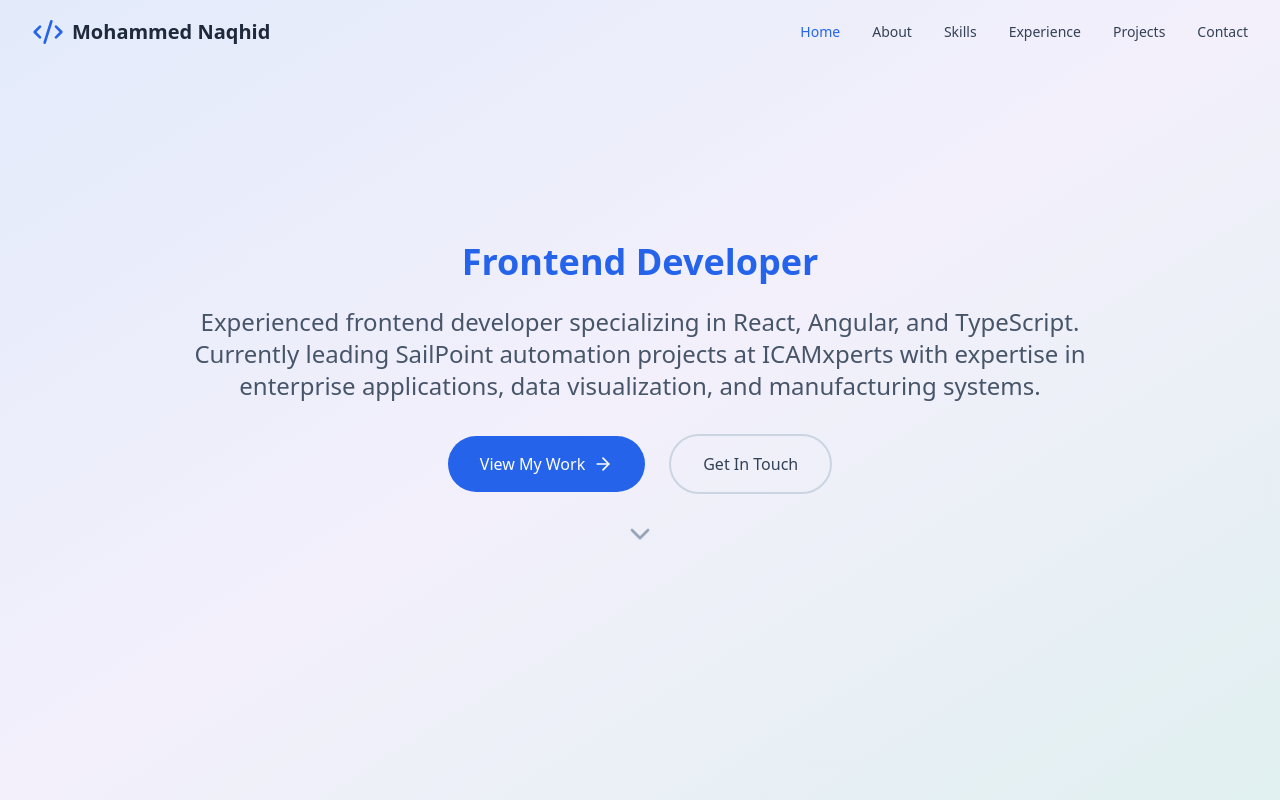
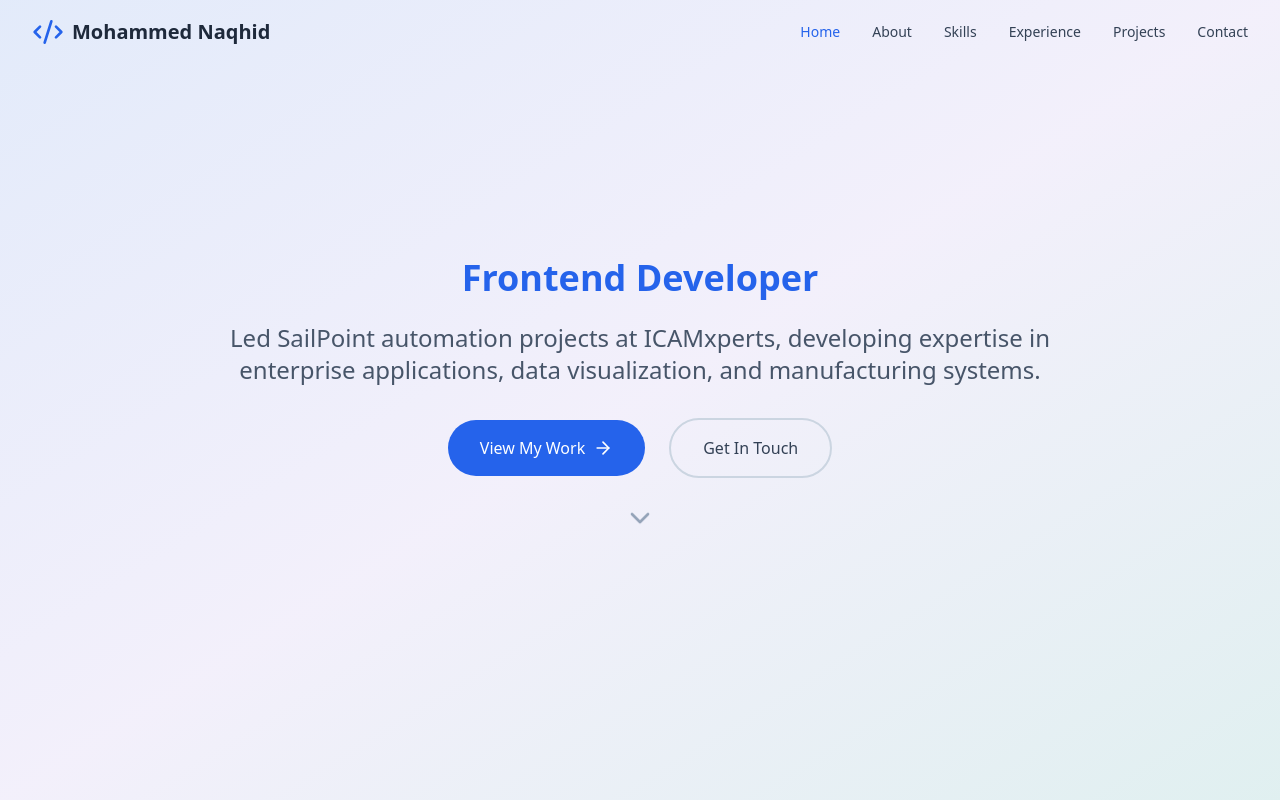
Before and after one commit to Naqhid/Portfolio-Website, a React (Vite) app: page / in a window 1280 px wide. Shown: the top 800 px of the page. Built offline with nearby package versions, Linux system fonts and the light colour scheme.

Commit message:
Update experience description to past tense

```diff
--- a/src/App.tsx
+++ b/src/App.tsx
@@ -238,9 +238,7 @@ function App() {
               Frontend Developer
             </h2>
             <p className="text-xl md:text-2xl text-slate-600 mb-8 max-w-4xl mx-auto">
-              Experienced frontend developer specializing in React, Angular, and TypeScript.
-              Currently leading SailPoint automation projects at ICAMxperts with expertise in
-              enterprise applications, data visualization, and manufacturing systems.
+             Led SailPoint automation projects at ICAMxperts, developing expertise in enterprise applications, data visualization, and manufacturing systems.
             </p>
             <div className="flex flex-col sm:flex-row items-center justify-center space-y-4 sm:space-y-0 sm:space-x-6">
               <button
```
